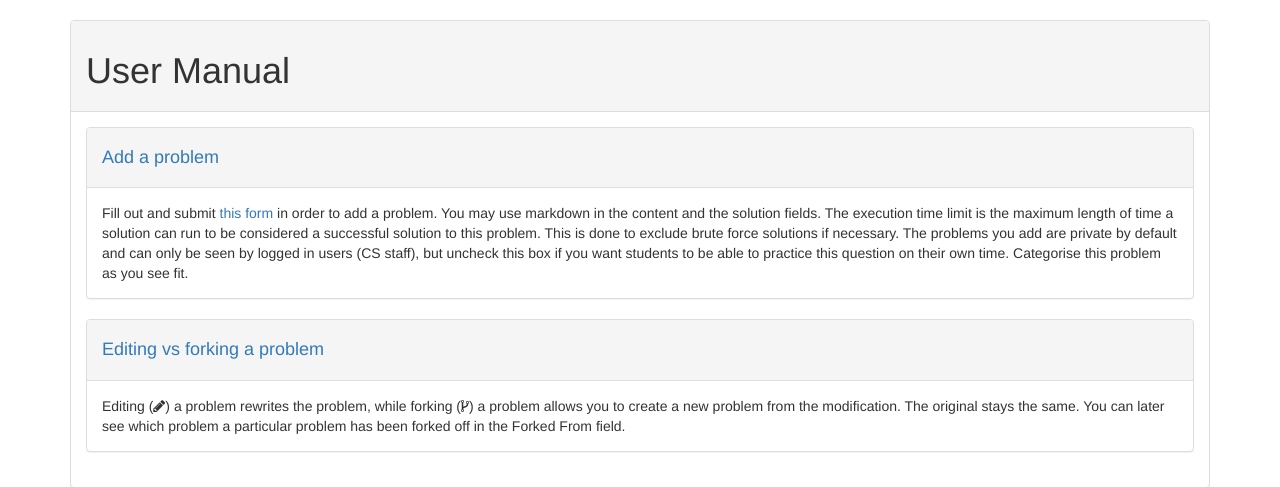
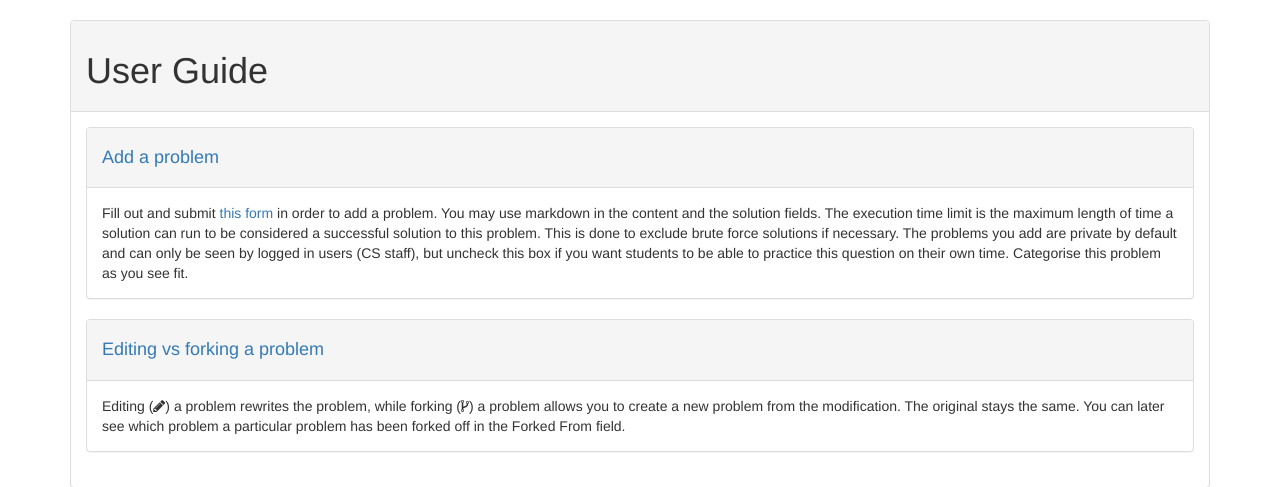
Before and after one commit to Hannarst/FindingProblems, a Django app: page /guide in a window 1280 px wide. Shown: the part 52-539 px from the top of the page. Run offline with Django 3.2, Linux system fonts and the light colour scheme; some libraries are stand-ins or nearby versions.

Commit message:
[ui] consistency...

```diff
--- a/problems/templates/problems/guide.html
+++ b/problems/templates/problems/guide.html
@@ -2,7 +2,7 @@
 {% block content %}
 <div class="panel panel-default">
   <div class="panel-heading">
-    <h1>User Manual</h1>
+    <h1>User Guide</h1>
   </div>
   <div class="panel-body">
     <div class="panel panel-default">
```
